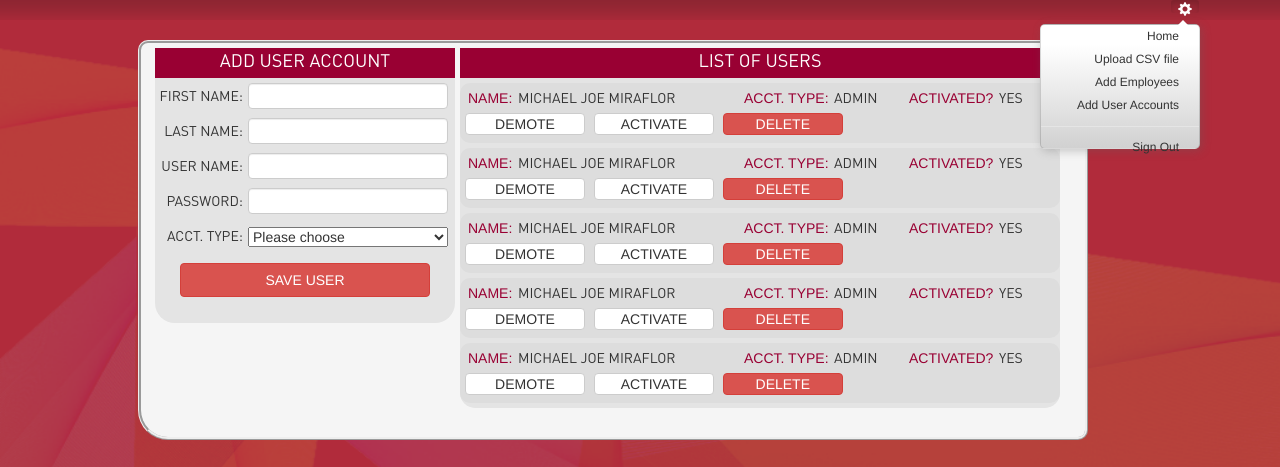
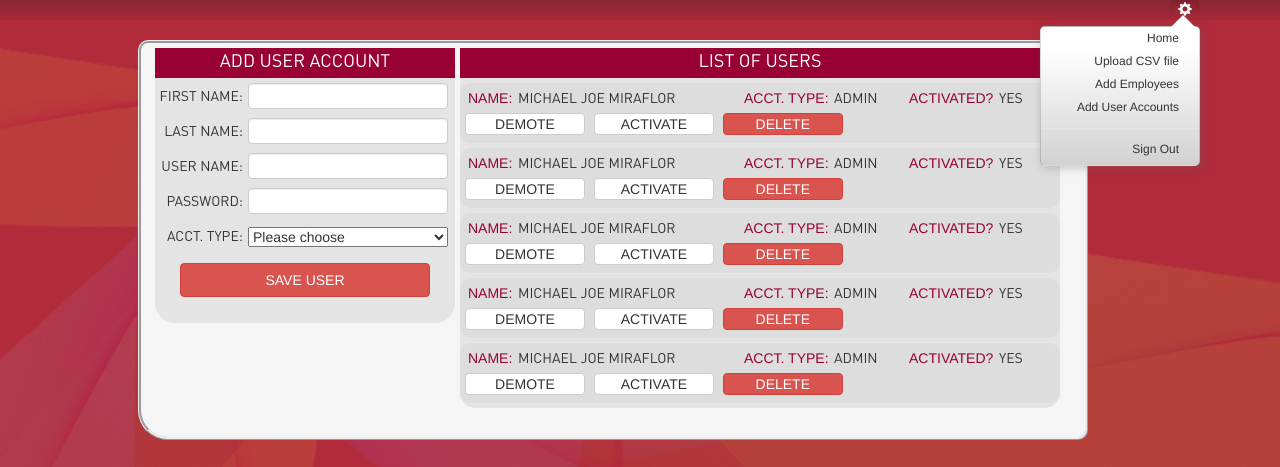
Before and after one commit to halucent02/tiketing, a CodeIgniter app: a page that uses application/views/_temp/footer.php in a window 1280 px wide, after a click that opens the changed part. Shown: the top 467 px of the page. Run offline with CodeIgniter, Linux system fonts and the light colour scheme; some libraries are stand-ins or nearby versions.

```diff
--- a/stylesheets/user.css
+++ b/stylesheets/user.css
@@ -30,9 +30,9 @@ body{
   .menulist-style {
 	  text-align:right; font-size:12px;
 	  margin-left:-130px;
-		margin-top:10px;
+		margin-top:12px;
     width: 80px;
-    height: 125px;
+    height: 140px;
     padding: 0px;
     background: -webkit-linear-gradient(90deg, #D1D1D1 16%, #FFFFFF 100%);
     background: -moz-linear-gradient(90deg, #D1D1D1 16%, #FFFFFF 100%);
@@ -50,7 +50,7 @@ body{
   .menulist-style:after {
     content: "";
     position: absolute;
-    top: -5px;
+    top: -12px;
     left: 130px;
     border-style: solid;
     border-width: 0 12px 12px;
```
